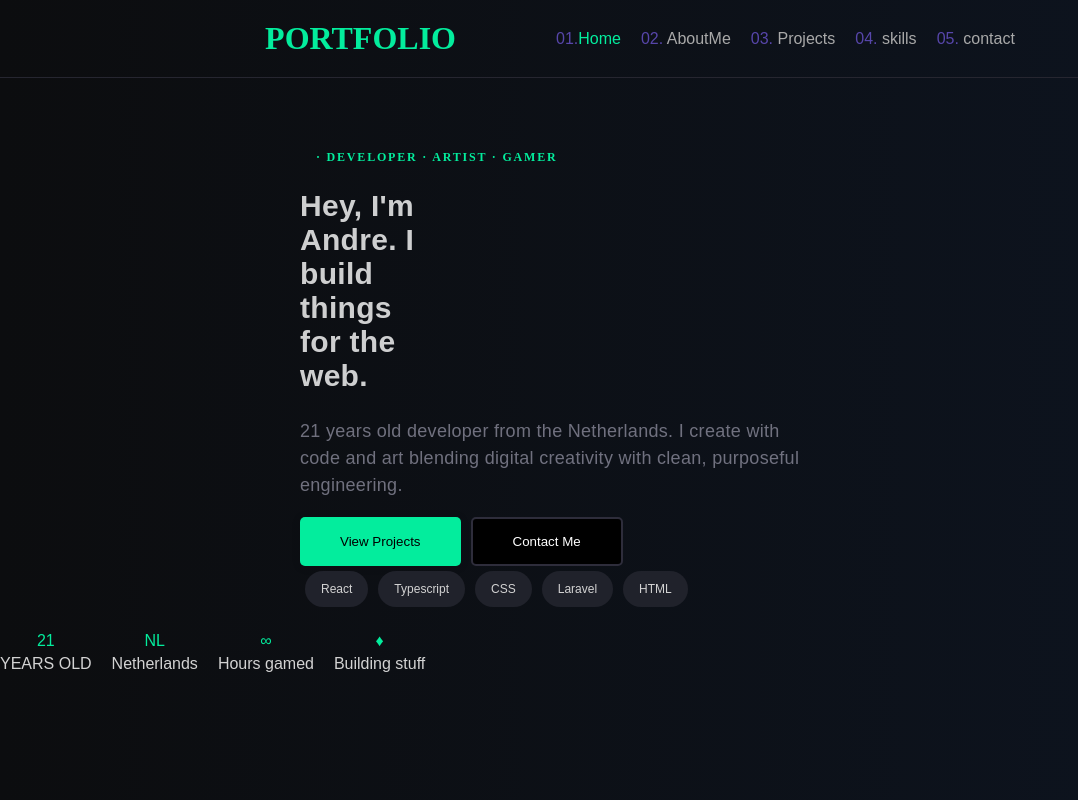
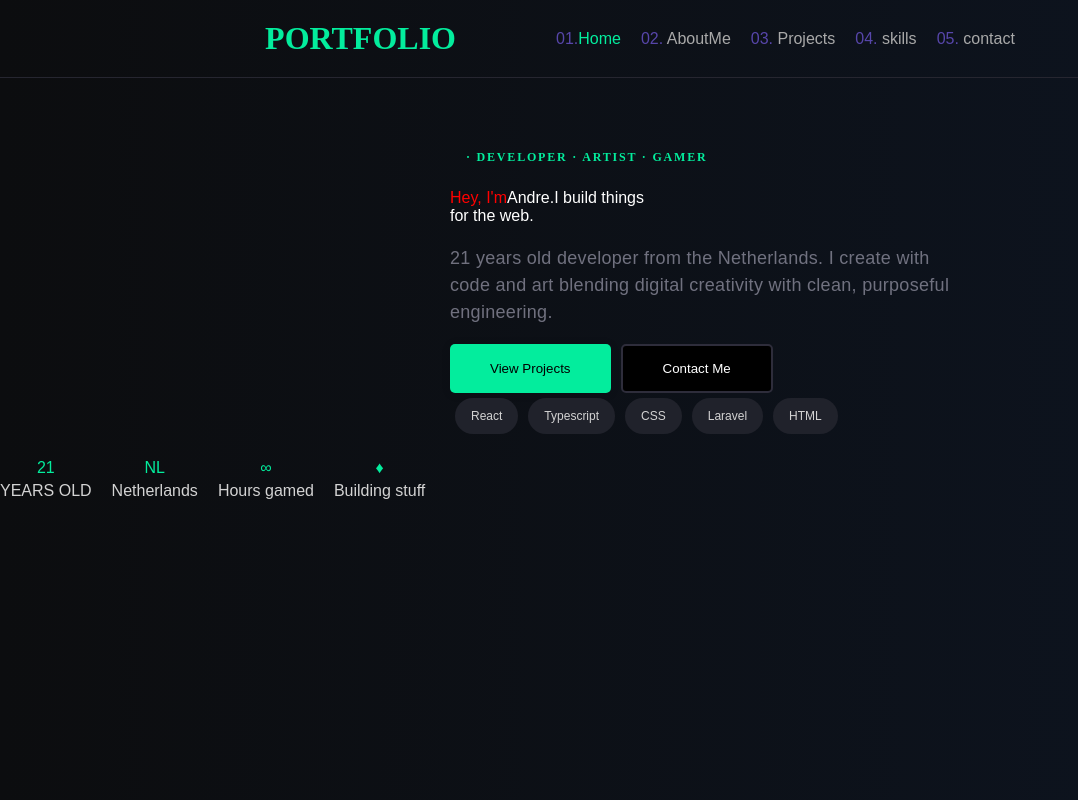
Before and after one commit to itzmitto/portfolioproject, a React (Vite) app: page / in a window 1280 px wide. Shown: the top 800 px of the page, without its empty margins (0-1078 px from the left). Built offline with nearby package versions, Linux system fonts and the light colour scheme; the HTML template or start-up script is replaced by a standard one.

Commit message:
178ste commit

```diff
--- a/src/pages/Home.css
+++ b/src/pages/Home.css
@@ -6,14 +6,20 @@
     padding-top: 40px;
   }
 
-  h2 {
+  /* h2 {
     color: white;
     margin-top: 10px;
     letter-spacing: 0.3px;
     opacity: 0.8;
     max-width: 120px;
     font-size: 30px;
+  } */
+
+  .ht-line {
+    color: red;
   }
+
+
 
   p {
     color: #898999;
@@ -101,12 +107,18 @@
 }
 
 .content-wrapper {
-  margin-left: 300px;
+  margin-left: 450px;
 }
 
 .stats-bar {
   margin-left: 0;
 }
+
+
+
+
+
+
 
 
 
@@ -148,3 +160,32 @@
   display: grid;
   grid-template-columns: repeat(4, 1fr);
 }
+
+
+
+
+
+
+
+
+
+
+
+
+
+
+
+
+
+
+
+
+
+ .sdot {
+        width: 7px;
+        height: 7px;
+        border-radius: 50%;
+        background: var(--neon);
+        box-shadow: 0 0 8px var(--neon);
+        animation: pulse 2s ease infinite;
+      }
--- a/src/pages/Home.tsx
+++ b/src/pages/Home.tsx
@@ -9,7 +9,12 @@ function Home() {
 
       <div className="content-wrapper">
         <h1> · Developer · Artist · Gamer </h1>
-        <h2>Hey, I'm Andre. I build things for the web.</h2>
+
+        <span className="ht-line">Hey, I'm</span>
+        <span className="ht-name">Andre<span className="ht-dot">.</span>
+        </span>
+        <span className="ht-sub">I build things<br />for the web.</span>
+
         <p>
           21 years old developer from the Netherlands. I create with code
           and art blending digital creativity with clean, purposeful engineering.
```
